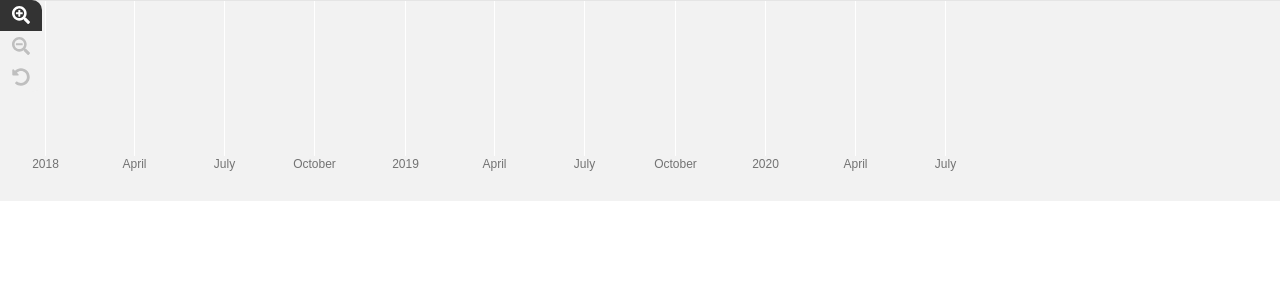
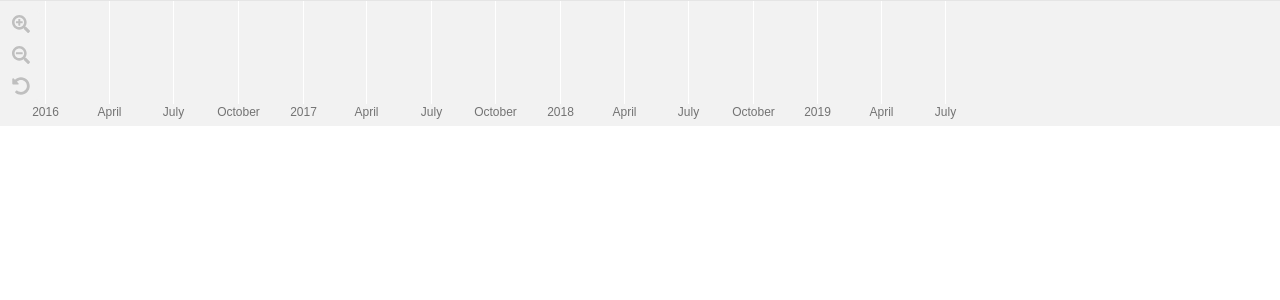
Before and after one commit to scholarslab/react-timeline, a React (Create React App) app: page / in a window 1280 px wide. Shown: the top 300 px of the page. Built offline with nearby package versions, Linux system fonts and the light colour scheme.

Commit message:
testing tl spans

```diff
--- a/src/App.js
+++ b/src/App.js
@@ -7,9 +7,7 @@ library.add(faUndoAlt, faSearchMinus, faSearchPlus, faCoffee)
 
 function App({data}) {
   return (
-    <div>
       <Timeline data={data}/>
-    </div>
   );
 }
 
--- a/src/components/D3V5.js
+++ b/src/components/D3V5.js
@@ -4,7 +4,10 @@ import './Timeline.css';
 import { FontAwesomeIcon } from '@fortawesome/react-fontawesome';
 
 
-const D3V5Axis = ({domain, range, height, width}) => {
+const D3V5Axis = ({data, domain, range,
+    // height,
+    // width
+}) => {
     const ref = useRef()
 
     useEffect(() => {
@@ -13,37 +16,80 @@ const D3V5Axis = ({domain, range, height, width}) => {
         .range(range)
         .nice();
 
+    const items = d3.nest().key(function(d) {
+        return d.tir;
+      }).entries(data);
+      console.log(items)
+
     const zoom = d3.zoom()
         // .scaleExtent([0.5, 32])
         .on("zoom", zoomed);
 
     const svg = d3.select(ref.current)
-        .attr('width', width)
-        .attr('height', height)
+        // .attr('width', width)
+        // .attr('height', height)
 
-    const gx = svg.append("g");
+    const parser = d3.isoParse;
+
+    const spanX = function(data) {
+    return x(parser(data.start));
+    };
+
+    const spanW = function(data) {
+    return x(parser(data.end)) - x(parser(data.start));
+    };
+
+    const chart = function(item) {
+        const svg = d3.select(this);
+        return svg.selectAll('rect')
+            .data(item.values).enter()
+            .append('rect')
+            .attr('x', d => spanX(d))
+            .attr('y', 0).attr('width', d => spanW(d))
+            .attr('height', "16px")
+            .attr('fill', '#ddf')
+            .style("cursor", "pointer")
+            .on("click", d=>console.log('start: ' + d.start + ' end: ' + d.end))
+    };
+
+    const allCharts = d3.select('.tl-main')
+        .selectAll('svg')
+        .data(items)
+        .enter().append('svg')
+        .attr('height', 16)
+        .each(chart);
+
+    const gx = svg.append("svg");
 
     const buttonReset = d3.select("#reset")
     const buttonZoomIn = d3.select("#zoomIn")
     const buttonZoomOut = d3.select("#zoomOut")
 
-    const xAxisY = height - 45;
+    // const xAxisY = height - 25;
 
     const xAxis = (g, x) => g
         // .attr("transform", `translate(0,${height})`)
-        .attr("transform", `translate(45,${xAxisY})`)
+        .attr("transform", `translate(45,0)`)
         .attr("color", "#737373")
+        .attr("height", "22px")
+        .style("padding-top", "16px")
         .style('font-size', '12px')
-        // .attr('class', 'tl-timenav')
-        .call(d3.axisBottom(x).ticks(12).tickSize(-height))
+        // .style("bottom", 0)
+        .call(d3.axisBottom(x).ticks(12)
+        // .tickSize(-height)
+        )
         .call(g => g.select(".domain").attr("display", "none")) //"none" to hide axis line
-        .call(g => g.selectAll(".tick").selectAll("line").attr("stroke", "white"))
+        // .call(g => g.selectAll(".tick").selectAll("line").attr("stroke", "white"))
 
     function zoomed() {
         const transform = d3.event.transform;
         const zx = transform.rescaleX(x).interpolate(d3.interpolateRound);
         gx.call(xAxis, zx);
-
+        return allCharts.selectAll('rect').attr('x', function(d) {
+            return transform.applyX(spanX(d));
+          }).attr('width', function(d) {
+            return transform.k * spanW(d);
+          });
       }
 
     function reset() {
@@ -62,24 +108,24 @@ const D3V5Axis = ({domain, range, height, width}) => {
     }, [])
 
     return (
-        <>
-        <div className="timeline-controls">
-            <span id="zoomIn" className="tl-menubar-button">
+        <div className="neatline-timeline">
+        <div className="tl-controls">
+            <span id="zoomIn" className="tl-controls-button">
             <FontAwesomeIcon icon="search-plus" />
             </span>
-            <span id="zoomOut" className="tl-menubar-button">
+            <span id="zoomOut" className="tl-controls-button">
             <FontAwesomeIcon icon="search-minus" />
             </span>
-            <span id="reset" className="tl-menubar-button">
+            <span id="reset" className="tl-controls-button">
             <FontAwesomeIcon icon="undo-alt" />
             </span>
 
         </div>
-        <svg
-            className="tl-timenav"
+        <div
+            className="tl-main"
             ref={ref}
         />
-        </>
+        </div>
     )
   }
 
--- /dev/null
+++ b/src/components/TLAxis.js
@@ -0,0 +1,83 @@
+import React, {useRef, useEffect} from 'react';
+import * as d3 from 'd3';
+import './Timeline.css';
+import { FontAwesomeIcon } from '@fortawesome/react-fontawesome';
+
+
+const TLAxis = ({domain, range, height, width}) => {
+    const ref = useRef()
+
+    useEffect(() => {
+    const x = d3.scaleTime()
+        .domain(domain)
+        .range(range)
+        .nice();
+
+    const zoom = d3.zoom()
+        // .scaleExtent([0.5, 32])
+        .on("zoom", zoomed);
+
+    const svg = d3.select(ref.current)
+        .attr('width', width)
+        .attr('height', height)
+
+    const gx = svg.append("g");
+
+    const xAxisY = height - 22;
+
+    const xAxis = (g, x) => g
+        // .attr("transform", `translate(0,${height})`)
+        .attr("transform", `translate(45,${xAxisY})`)
+        .attr("color", "#737373")
+        .style('font-size', '12px')
+        .call(d3.axisBottom(x).ticks(12).tickSize(-height))
+        .call(g => g.select(".domain").attr("display", "none")) //"none" to hide axis line
+        .call(g => g.selectAll(".tick").selectAll("line").attr("stroke", "white"))
+
+    function zoomed() {
+        const transform = d3.event.transform;
+        const zx = transform.rescaleX(x).interpolate(d3.interpolateRound);
+        gx.call(xAxis, zx);
+
+      }
+    //   https://observablehq.com/@d3/programmatic-zoom
+    const buttonReset = d3.select("#reset")
+    const buttonZoomIn = d3.select("#zoomIn")
+    const buttonZoomOut = d3.select("#zoomOut")
+
+    function reset() {
+        svg.transition()
+            .duration(1000)
+            .call(zoom.transform, d3.zoomIdentity);
+      }
+    function zoomIn() {svg.transition().call(zoom.scaleBy, 2);}
+    function zoomOut() {svg.transition().call(zoom.scaleBy, 0.5);}
+
+    buttonReset.on("click", reset);
+    buttonZoomIn.on("click", zoomIn);
+    buttonZoomOut.on("click", zoomOut);
+    svg.call(zoom).call(zoom.transform, d3.zoomIdentity);
+    }, [])
+
+    return (
+        <div className="neatline-timeline">
+        <div className="tl-controls">
+            <span id="zoomIn" className="tl-controls-button">
+            <FontAwesomeIcon icon="search-plus" />
+            </span>
+            <span id="zoomOut" className="tl-controls-button">
+            <FontAwesomeIcon icon="search-minus" />
+            </span>
+            <span id="reset" className="tl-controls-button">
+            <FontAwesomeIcon icon="undo-alt" />
+            </span>
+        </div>
+        <svg
+            className="tl-main"
+            ref={ref}
+        />
+        </div>
+    )
+  }
+
+export default TLAxis;
--- a/src/components/Timeline.css
+++ b/src/components/Timeline.css
@@ -1,49 +1,42 @@
-.tl-timenav {
+.neatline-timeline {
+    height: 100%;
+    background-color: #f2f2f2;
+    border-top: 1px solid #e5e5e5;
+    position: relative;
+}
+
+svg {
+    vertical-align: top;
+    /* width: 100%; */
+    /* height: 100%; */
+}
+
+.tl-main {
     width: 100%;
-    background-color: #f2f2f2;
+    background: none;
+    /* background-color: #f2f2f2; */
     position: relative;
     overflow: hidden;
-    border-top: 1px solid #e5e5e5;
+    /* border-top: 1px solid #e5e5e5; */
     cursor: move;
+    /* margin-left: 48px; */
+    /* position: absolute; */
+    /* bottom: 0; */
 }
 
-.tl-timenav .tl-timenav-slider .tl-timenav-slider-background {
+.tl-controls {
     position: absolute;
-    height: 100%;
-    width: 100%;
-    cursor: move;
-    z-index: 6;
+    z-index: 11;
+    text-align: center;
+    color: #333;
+    overflow: hidden;
+    border-bottom-right-radius: 10px;
+    border-top-right-radius: 10px;
+    left: 0;
+    margin-top: 8px;
 }
 
-.tl-timeaxis {
-    height: 39px;
-    width: 100%;
-    position: absolute;
-    bottom: 0;
-    left: 0;
-    z-index: 3;
-}
-
-.tl-timeaxis .tl-timeaxis-content-container {
-    position: relative;
-    bottom: 0;
-    height: 39px;
-}
-
-.tl-timeaxis .tl-timeaxis-content-container .tl-timeaxis-major {
-    z-index: 1;
-    background-color: #fff;
-}
-
-.tl-timeaxis .tl-timeaxis-content-container .tl-timeaxis-major .tl-timeaxis-tick {
-    font-size: 12px;
-    line-height: 14px;
-    color: #737373;
-    width: 100px;
-    margin-left: -50px;
-}
-
-.tl-menubar-button {
+.tl-controls-button {
     font-size: 18px;
     line-height: 18px;
     background-color: rgba(242,242,242,.9);
@@ -55,21 +48,45 @@
     left: 0;
 }
 
-.tl-menubar-button:hover {
+.tl-controls-button:hover {
     background: #333;
     color: #fff;
 }
 
-.timeline-controls {
-        position: absolute;
-        z-index: 11;
-        text-align: center;
-        color: #333;
-        overflow: hidden;
-        border-bottom-right-radius: 10px;
-        border-top-right-radius: 10px;
-        /* top:30; */
-        /* top: 100%;
-        left: 50%; */
-        left: 0;
-}
+
+
+/* .tl-timenav .tl-timenav-slider .tl-timenav-slider-background {
+    position: absolute;
+    height: 100%;
+    width: 100%;
+    cursor: move;
+    z-index: 6;
+} */
+
+/* .tl-timeaxis {
+    height: 39px;
+    width: 100%;
+    position: absolute;
+    bottom: 0;
+    left: 0;
+    z-index: 3;
+} */
+
+/* .tl-timeaxis .tl-timeaxis-content-container {
+    position: relative;
+    bottom: 0;
+    height: 39px;
+} */
+
+/* .tl-timeaxis .tl-timeaxis-content-container .tl-timeaxis-major {
+    z-index: 1;
+    background-color: #fff;
+} */
+
+/* .tl-timeaxis .tl-timeaxis-content-container .tl-timeaxis-major .tl-timeaxis-tick {
+    font-size: 12px;
+    line-height: 14px;
+    color: #737373;
+    width: 100px;
+    margin-left: -50px;
+} */
--- a/src/components/Timeline.js
+++ b/src/components/Timeline.js
@@ -1,6 +1,7 @@
 import React from 'react';
 import * as d3 from 'd3';
 import D3V5Axis from './D3V5';
+import TLAxis from './TLAxis'
 
 const parser = d3.isoParse;
 
@@ -22,12 +23,20 @@ const Timeline = ({data}) => {
     console.log(xScale.range())
 
     return (
-      <D3V5Axis
+      <TLAxis
+        data={data}
         domain={xScale.domain()}
-        range={[0,900]} //need to get this working to resize correctly
-        height="200"
+        range={xScale.range()}
+        height="125"
         width="900"
       />
+      // <D3V5Axis
+      // data={data}
+      //   domain={xScale.domain()}
+      //   range={xScale.range()}
+      //   // height ="250"
+      //   // width="900"
+      // />
     )
 }
 
--- a/src/index.js
+++ b/src/index.js
@@ -4,9 +4,14 @@ import './index.css';
 import App from './App';
 
 const data = [
-    {tir: 1, start: new Date("2018-03-29"), end: new Date("2020-04-03")},
-    {tir: 2, start: new Date("2020-05-27"), end: new Date("2020-06-03")},
-    {tir: 3, start: new Date("2020-01-26"), end: new Date("2020-03-03")},
+    // {tir: 1, start: new Date("2018-03-29"), end: new Date("2020-04-03")},
+    // {tir: 2, start: new Date("2020-05-27"), end: new Date("2020-06-03")},
+    // {tir: 3, start: new Date("2020-01-26"), end: new Date("2020-03-03")},
+    {tir: 1, start: new Date("2016-03-29"), end: new Date("2018-04-03")},
+    {tir: 2, start: new Date("2017-05-27"), end: new Date("2018-06-03")},
+    // {tir: 3, start: new Date("2020-01-26"), end: new Date("2020-03-03")},
+    {tir: 2, start: new Date("2018-10-27"), end: new Date("2019-06-03")},
+    // {tir: 4, start: new Date("2019-01-26"), end: new Date("2020-03-03")}
 ]
 console.log(data)
 
```
Also changed, not shown: src/components/TLControls.js (added, +49 -0 lines).
